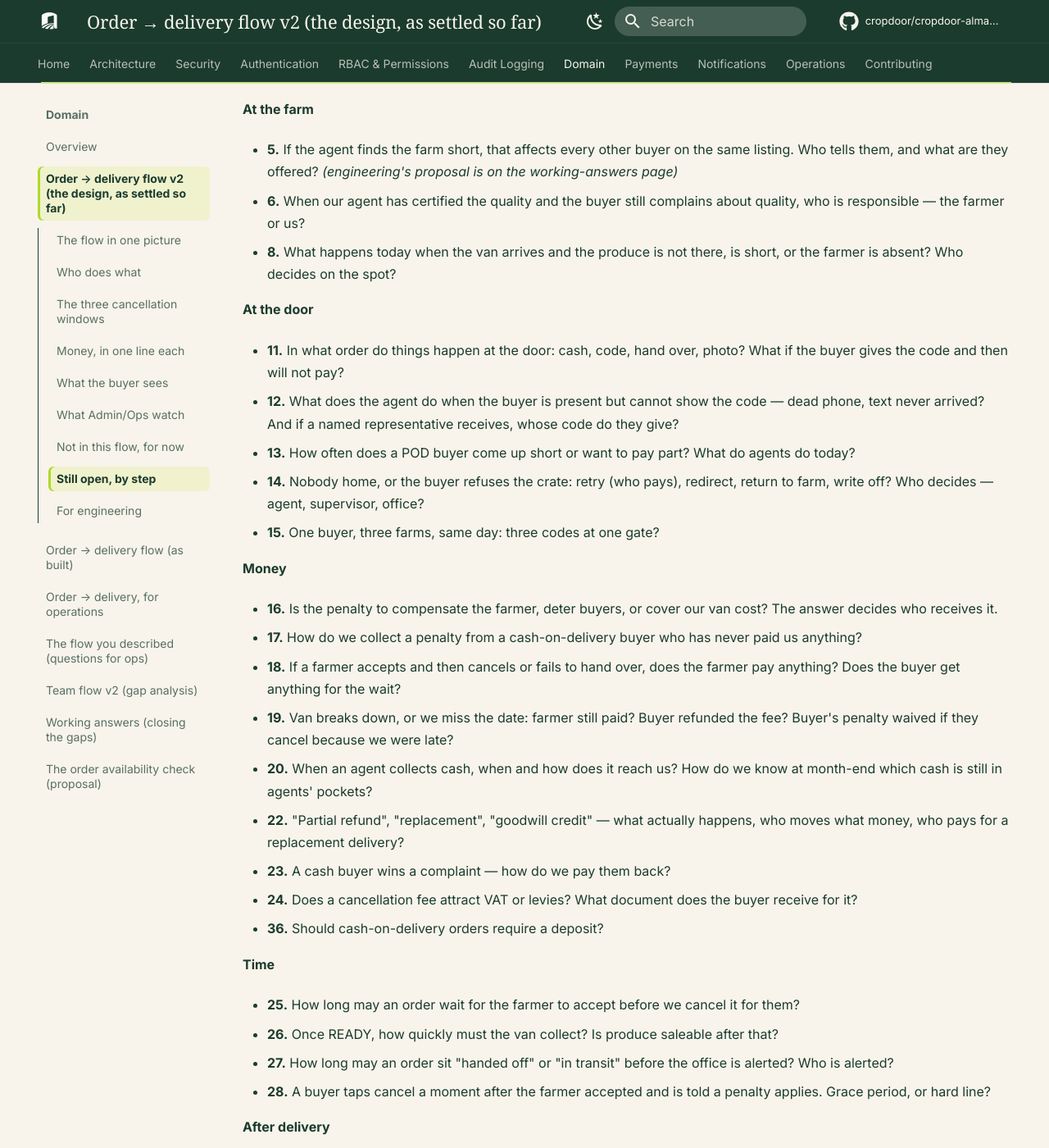
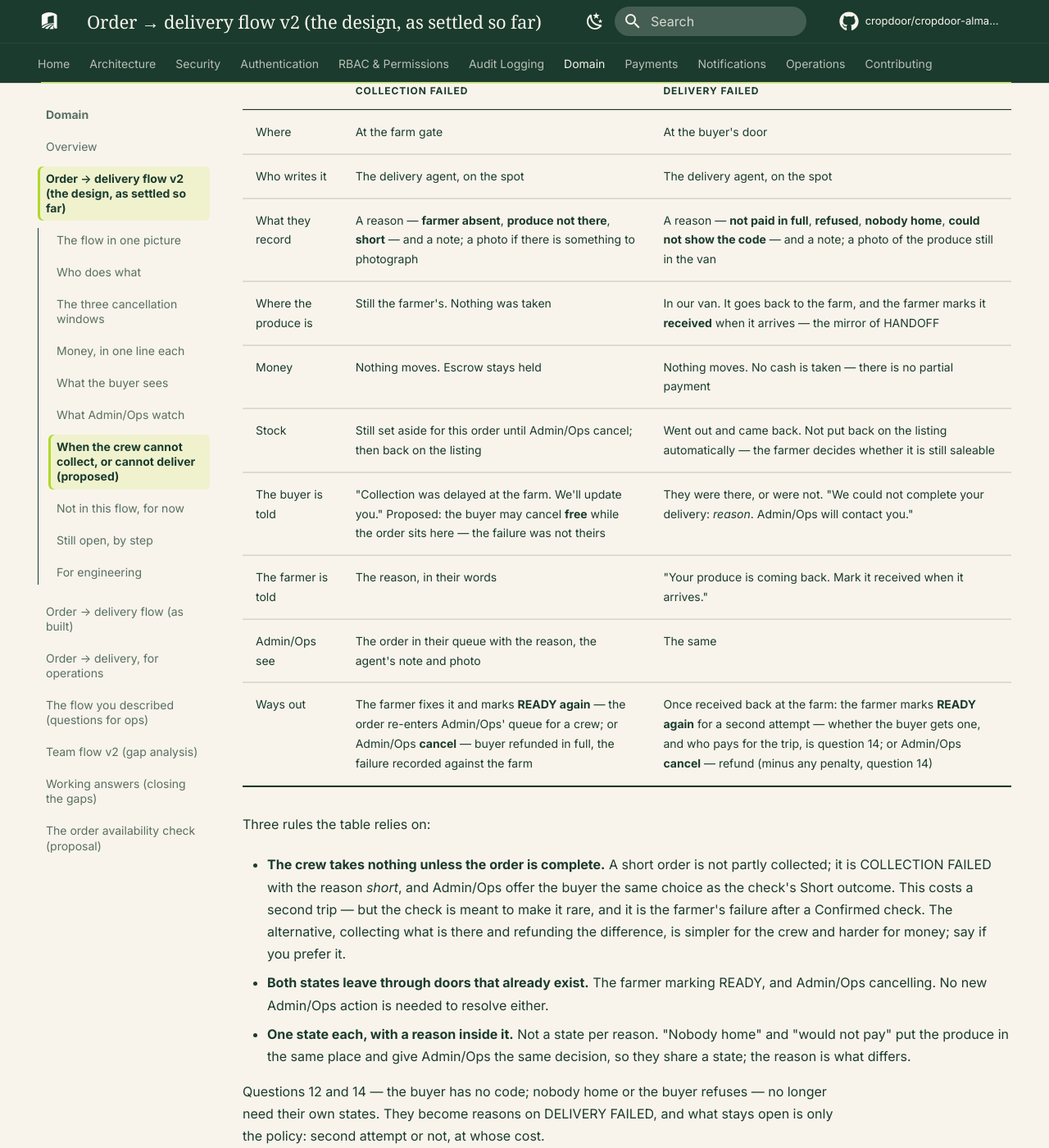
Before and after one commit to cropdoor/cropdoor-almanac, an MkDocs documentation site: the page built from docs/domain/order-delivery-flow-v2.md, in a window 1280 px wide and 1400 px high, scrolled down 5420 px. Shown: the whole window at 82% size. Built offline with MkDocs 1.6.1 and Material for MkDocs 9.7.7, drawn with Linux system fonts in a browser that asks for light colours; some web fonts are replaced; comment, search, counter and statistics services are not loaded; some of the changed text lies outside the part shown.

Commit message:
docs(domain): Q8, Q13, Q32 answered; propose COLLECTION FAILED and DELIVERY FAILED
At the gate the delivery agent records why collection failed; at the door
an agent not paid in full does not hand over and takes the produce back
to the farm; delivery agents are employees. Proposes two failure states,
each with a reason, each leaving only through READY or cancellation.

````diff
--- a/docs/domain/order-delivery-flow-v2.md
+++ b/docs/domain/order-delivery-flow-v2.md
@@ -66,10 +66,48 @@ Every state has a way of going quiet. These are the lists, in flow order:
 | Accepted, no check after 8 working hours | Field agent |
 | Confirmed, farmer not READY after *n* days *(n open — 26)* | Admin/Ops call the farmer |
 | READY, no crew assigned | Admin/Ops — their own queue |
-| Crew assigned, no HANDOFF on collection day | The gate problem (8) |
+| COLLECTION FAILED, with the agent's reason | Admin/Ops — call the farmer, or cancel *(proposed state below)* |
 | HANDOFF, no IN TRANSIT | The farmer says it left; the crew has not said they have it. A real signal, not a stale screen |
-| IN TRANSIT, not DELIVERED by end of day | Delivery agent; then Admin/Ops (27, 14) |
+| IN TRANSIT, not DELIVERED by end of day | Delivery agent; then Admin/Ops (27) |
+| DELIVERY FAILED, with the agent's reason | Admin/Ops — second attempt or cancel *(proposed state below; policy 14)* |
 | Delivered, dispute open | Admin/Ops' dispute queue (21) |
+
+## When the crew cannot collect, or cannot deliver (proposed)
+
+*Engineering's proposal, 10 September, for Operations to decide. The facts behind it: the check exists to prevent a wasted trip, but when one happens anyway the delivery agent must tell Admin/Ops why (question 8); at the door, an agent who is not paid in full does not hand over, raises it, and takes the produce back to the farm (question 13).*
+
+Two states, not one, because the produce is in different hands: at the gate it never left the farm; at the door it is in our van and has to go back.
+
+```mermaid
+flowchart LR
+    R[READY, crew assigned] -->|farmer absent · not there · short| CF[COLLECTION FAILED]
+    CF -->|farmer marks READY again| R
+    CF -->|Admin/Ops cancel| X([Cancelled])
+    T[IN TRANSIT] -->|not paid in full · refused · nobody home · no code| DF[DELIVERY FAILED]
+    DF -->|produce back at the farm,<br/>farmer marks READY again| R
+    DF -->|Admin/Ops cancel| X
+```
+
+| | **COLLECTION FAILED** | **DELIVERY FAILED** |
+| --- | --- | --- |
+| Where | At the farm gate | At the buyer's door |
+| Who writes it | The delivery agent, on the spot | The delivery agent, on the spot |
+| What they record | A reason — **farmer absent**, **produce not there**, **short** — and a note; a photo if there is something to photograph | A reason — **not paid in full**, **refused**, **nobody home**, **could not show the code** — and a note; a photo of the produce still in the van |
+| Where the produce is | Still the farmer's. Nothing was taken | In our van. It goes back to the farm, and the farmer marks it **received** when it arrives — the mirror of HANDOFF |
+| Money | Nothing moves. Escrow stays held | Nothing moves. No cash is taken — there is no partial payment |
+| Stock | Still set aside for this order until Admin/Ops cancel; then back on the listing | Went out and came back. Not put back on the listing automatically — the farmer decides whether it is still saleable |
+| The buyer is told | "Collection was delayed at the farm. We'll update you." Proposed: the buyer may cancel **free** while the order sits here — the failure was not theirs | They were there, or were not. "We could not complete your delivery: *reason*. Admin/Ops will contact you." |
+| The farmer is told | The reason, in their words | "Your produce is coming back. Mark it received when it arrives." |
+| Admin/Ops see | The order in their queue with the reason, the agent's note and photo | The same |
+| Ways out | The farmer fixes it and marks **READY again** — the order re-enters Admin/Ops' queue for a crew; or Admin/Ops **cancel** — buyer refunded in full, the failure recorded against the farm | Once received back at the farm: the farmer marks **READY again** for a second attempt — whether the buyer gets one, and who pays for the trip, is question 14; or Admin/Ops **cancel** — refund (minus any penalty, question 14) |
+
+Three rules the table relies on:
+
+- **The crew takes nothing unless the order is complete.** A short order is not partly collected; it is COLLECTION FAILED with the reason *short*, and Admin/Ops offer the buyer the same choice as the check's Short outcome. This costs a second trip — but the check is meant to make it rare, and it is the farmer's failure after a Confirmed check. The alternative, collecting what is there and refunding the difference, is simpler for the crew and harder for money; say if you prefer it.
+- **Both states leave through doors that already exist.** The farmer marking READY, and Admin/Ops cancelling. No new Admin/Ops action is needed to resolve either.
+- **One state each, with a reason inside it.** Not a state per reason. "Nobody home" and "would not pay" put the produce in the same place and give Admin/Ops the same decision, so they share a state; the reason is what differs.
+
+Questions 12 and 14 — the buyer has no code; nobody home or the buyer refuses — no longer need their own states. They become reasons on DELIVERY FAILED, and what stays open is only the policy: second attempt or not, at whose cost.
 
 ## Not in this flow, for now
 
@@ -85,14 +123,12 @@ Numbers refer to the [working-answers page](order-delivery-flow-v2-working-answe
 
 - **5.** If the agent finds the farm short, that affects every other buyer on the same listing. Who tells them, and what are they offered? *(engineering's proposal is on the working-answers page)*
 - **6.** When our agent has certified the quality and the buyer still complains about quality, who is responsible — the farmer or us?
-- **8.** What happens today when the van arrives and the produce is not there, is short, or the farmer is absent? Who decides on the spot?
 
 **At the door**
 
 - **11.** In what order do things happen at the door: cash, code, hand over, photo? What if the buyer gives the code and then will not pay?
 - **12.** What does the agent do when the buyer is present but cannot show the code — dead phone, text never arrived? And if a named representative receives, whose code do they give?
-- **13.** How often does a POD buyer come up short or want to pay part? What do agents do today?
-- **14.** Nobody home, or the buyer refuses the crate: retry (who pays), redirect, return to farm, write off? Who decides — agent, supervisor, office?
+- **14.** Nobody home, or the buyer refuses the crate: retry (who pays), redirect, return to farm, write off? Who decides — agent, supervisor, office? *(mechanics settled by the proposal above; only the policy is open)*
 - **15.** One buyer, three farms, same day: three codes at one gate?
 
 **Money**
@@ -123,11 +159,10 @@ Numbers refer to the [working-answers page](order-delivery-flow-v2-working-answe
 **People and messages**
 
 - **31.** Will the same person ever be the field agent, the delivery agent and the confirmer? Are we comfortable with one person holding all three?
-- **32.** Are delivery agents employees or gig workers?
 - **33.** Which moments produce a text, to whom: agent coming; READY; handed over; van on the way; delivered; cash received; complaint raised?
 
 **Not yet in the flow at all:** cancellation by Admin/Ops — at which steps, and what happens to produce already handed off; and who is told what, by text, at each step (33).
 
 ## For engineering
 
-The order carries six live states and one terminal one: **placed → accepted → ready → handed off → in transit → delivered**, plus **cancelled**. Everything else is a fact on the order, not a state: the availability check (agent, time, outcome, photos), the crew assignment (the order's run), the handoff code, the delivery photo, the dispute. Each fact is written once by the actor who owns it — HANDOFF by the farmer, IN TRANSIT and DELIVERED by the delivery agent, the check by the field agent, the crew by Admin/Ops — and nothing is derived twice. Money reads the ledger: escrow, owed, paid, held, refunded, penalised are all postings. Stock moves at most once. The build plan comes after the open questions above close; it starts from the deletion audit's floor, not from today's tables.
+The order carries six live states and one terminal one: **placed → accepted → ready → handed off → in transit → delivered**, plus **cancelled** — and, if the proposal above is accepted, two failure states written by the delivery agent, **collection failed** and **delivery failed**, each carrying a reason, each leaving only through READY or cancellation. Everything else is a fact on the order, not a state: the availability check (agent, time, outcome, photos), the crew assignment (the order's run), the handoff code, the delivery photo, the dispute. Each fact is written once by the actor who owns it — HANDOFF by the farmer, IN TRANSIT and DELIVERED by the delivery agent, the check by the field agent, the crew by Admin/Ops — and nothing is derived twice. Money reads the ledger: escrow, owed, paid, held, refunded, penalised are all postings. Stock moves at most once. The build plan comes after the open questions above close; it starts from the deletion audit's floor, not from today's tables.
````
Also changed, not shown: docs/domain/order-delivery-flow-v2-working-answers.md (+8 -8 lines).
